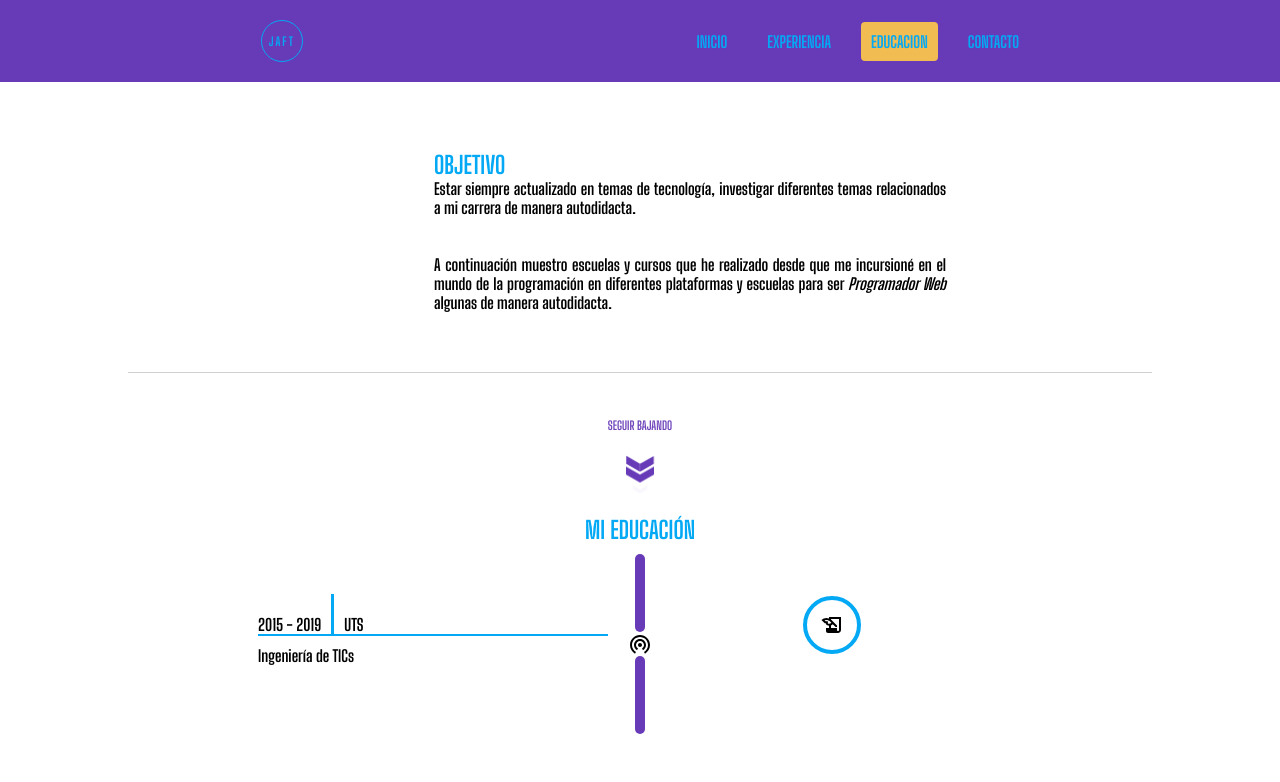
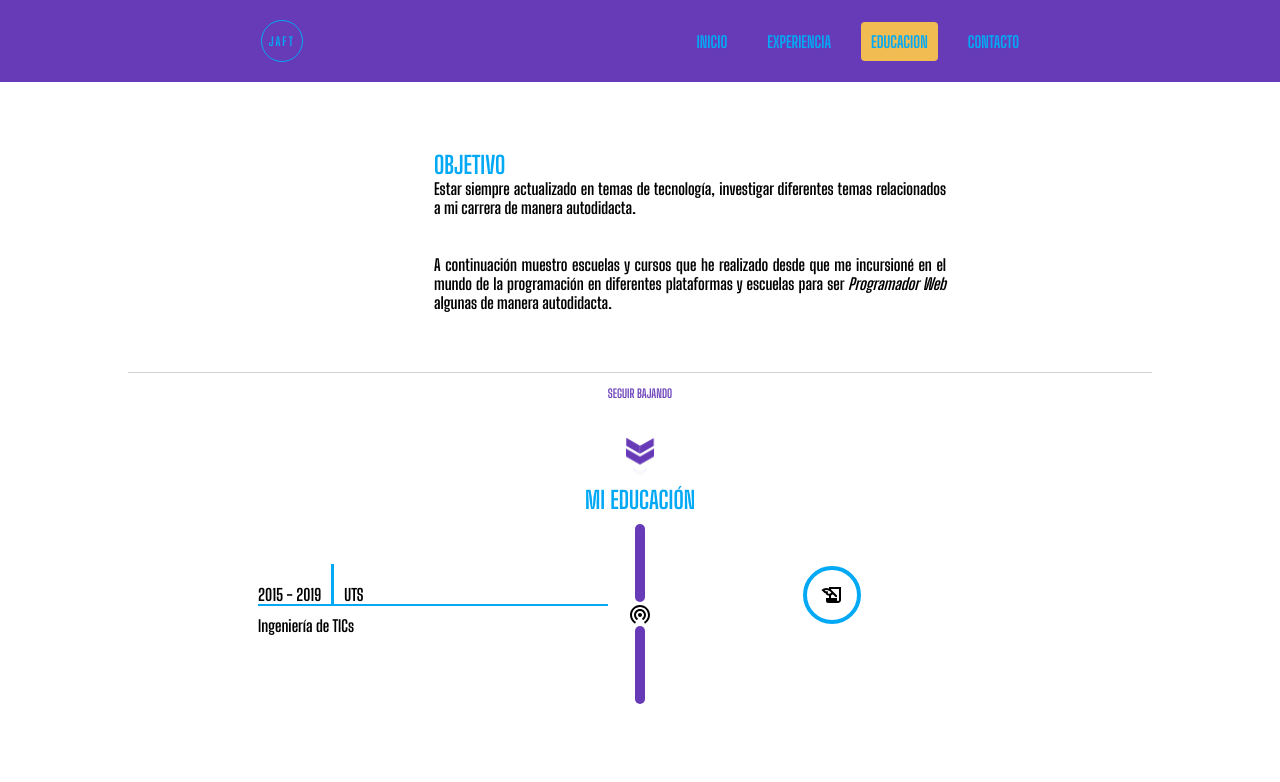
Before and after one commit to Javierfelixuts/porfolio, a React (Create React App) app: page /educacion in a window 1280 px wide. Shown: the top 782 px of the page. Built offline with nearby package versions, Linux system fonts and the light colour scheme.

Commit message:
Click on scroll animation

```diff
--- a/src/components/scrollDown/ScrollDown.jsx
+++ b/src/components/scrollDown/ScrollDown.jsx
@@ -4,10 +4,12 @@ import './scrollDown.css'
 const ScrollDown = () => {
   return (
     <div class="container">
-        <div class="chevron"></div>
-        <div class="chevron"></div>
-        <div class="chevron"></div>
-        <span class="text">Seguir Bajando</span>
+        <div className="container__chevron">
+            <div class="chevron"></div>
+            <div class="chevron"></div>
+            <div class="chevron"></div>
+            <span class="text">Seguir Bajando</span>
+        </div>
     </div>
   )
 }
--- a/src/components/scrollDown/scrollDown.css
+++ b/src/components/scrollDown/scrollDown.css
@@ -1,13 +1,22 @@
 @import '../../variables.css';
-.container {
-    position: relative;
+.container{
     width: 100px;
     height: 100px;
     display: flex;
     justify-content: center;
     align-items: center;
     flex-direction: column-reverse;
-    margin-bottom: 30px;
+}
+.container__chevron {
+    position: relative;
+    width: 27px;
+    height: 2px;
+    display: flex;
+    justify-content: flex-start;
+    align-items: center;
+    flex-direction: column-reverse;
+    padding-bottom: 30px;
+    cursor: pointer;
   }
   .chevron {
     position: absolute;
@@ -16,6 +25,7 @@
     opacity: 0;
     transform: scale3d(0.5, 0.5, 0.5);
     animation: move 3s ease-out infinite;
+    cursor: pointer;
   }
 
   .chevron:first-child {
--- a/src/pages/educacion/Educacion.jsx
+++ b/src/pages/educacion/Educacion.jsx
@@ -1,4 +1,4 @@
-import React from 'react'
+import React, { useEffect } from 'react'
 import WarehouseIcon from '@mui/icons-material/Warehouse';
 import LanguageIcon from '@mui/icons-material/Language';
 import HistoryEduIcon from '@mui/icons-material/HistoryEdu';
@@ -10,6 +10,16 @@ import ScrollDown from '../../components/scrollDown/ScrollDown';
 
 
 const Educacion = () => {
+  useEffect(()=>{
+    window.scrollTo( 0, 0 );
+  })
+
+  const moveDownScroll = () => {
+    window.scrollTo( {
+      top: 400,
+      behavior: 'smooth',
+    } );
+  }
   return (
     <>
       <center>
@@ -24,7 +34,9 @@ const Educacion = () => {
           </div>
         </div>
       </center>
-        <ScrollDown />
+        <div className="clickScrol" onClick={moveDownScroll}>
+          <ScrollDown />
+        </div>
 
       <div className="overflow">
 
@@ -74,8 +86,7 @@ const Educacion = () => {
             icon={<LanguageIcon />}
             fecha={"2021 - ACTUAL"}
             empresa={"UDEMY"}
-            order1={2}
-            order2={1}
+
             texto={"React: De cero a experto ( Hooks y MERN ) "}
             fade="fade-right"
             />
@@ -83,6 +94,8 @@ const Educacion = () => {
             icon={<LanguageIcon />}
             fecha={"2019 - 2020"}
             empresa={"UDEMY"}
+            order1={2}
+            order2={1}
             texto={"Desarrollo Web Completo con HTML5, CSS3, JS AJAX PHP y MySQL"}
             fade="fade-left"
           />
--- a/src/pages/experiencia/Experiencia.jsx
+++ b/src/pages/experiencia/Experiencia.jsx
@@ -1,4 +1,4 @@
-import React from 'react'
+import React, { useEffect } from 'react'
 import WarehouseIcon from '@mui/icons-material/Warehouse';
 import ShareIcon from '@mui/icons-material/Share';
 import HiveIcon from '@mui/icons-material/Hive';
@@ -8,6 +8,15 @@ import './experiencia.css'
 import ScrollDown from '../../components/scrollDown/ScrollDown';
 
 const Experiencia = () => {
+  useEffect(()=>{
+    window.scrollTo( 0, 0 );
+  })
+  const moveDownScroll = () => {
+    window.scrollTo( {
+      top: 400,
+      behavior: 'smooth',
+    } );
+  }
   return (
     <>
     <center>
@@ -22,7 +31,9 @@ const Experiencia = () => {
           </div>
         </div>
       </center>
-      <ScrollDown />
+      <div className="clickScrol" onClick={moveDownScroll}>
+          <ScrollDown />
+        </div>
     <div className='overflow'>
 
       <center>
```
